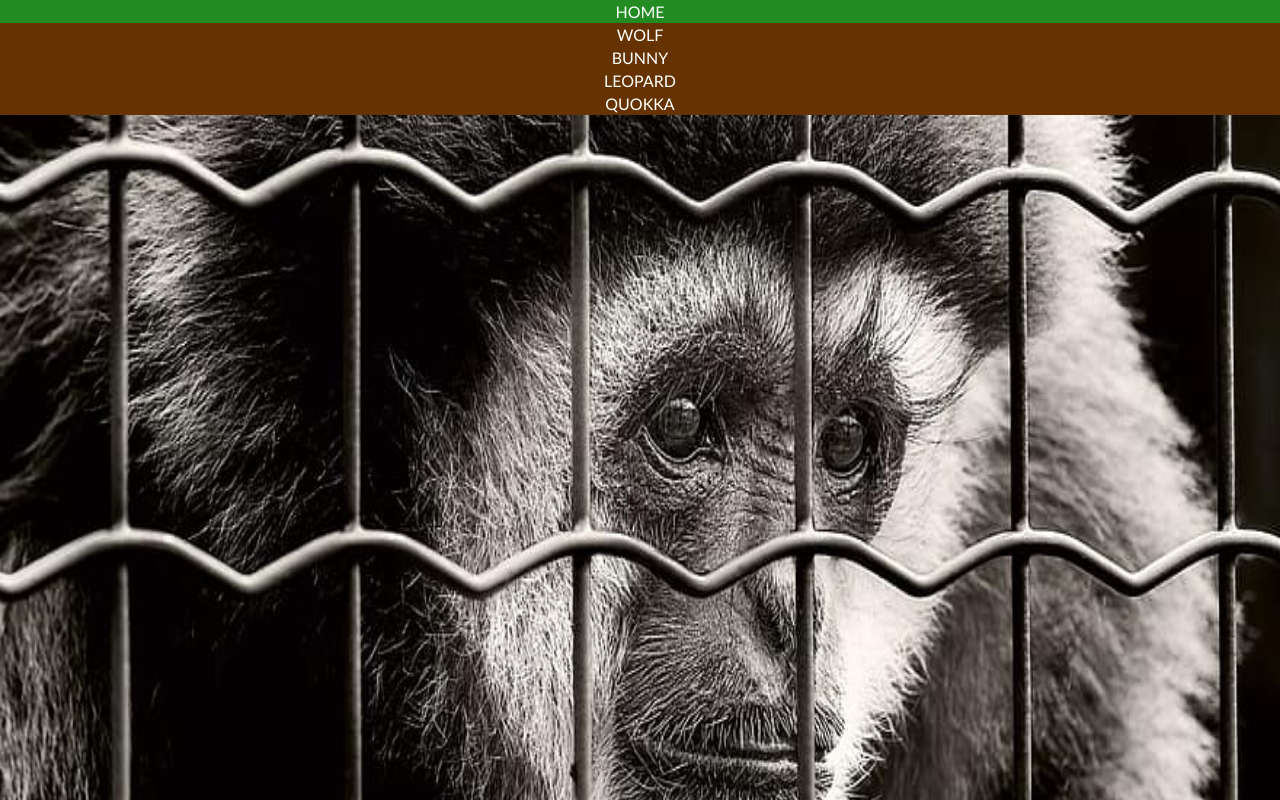
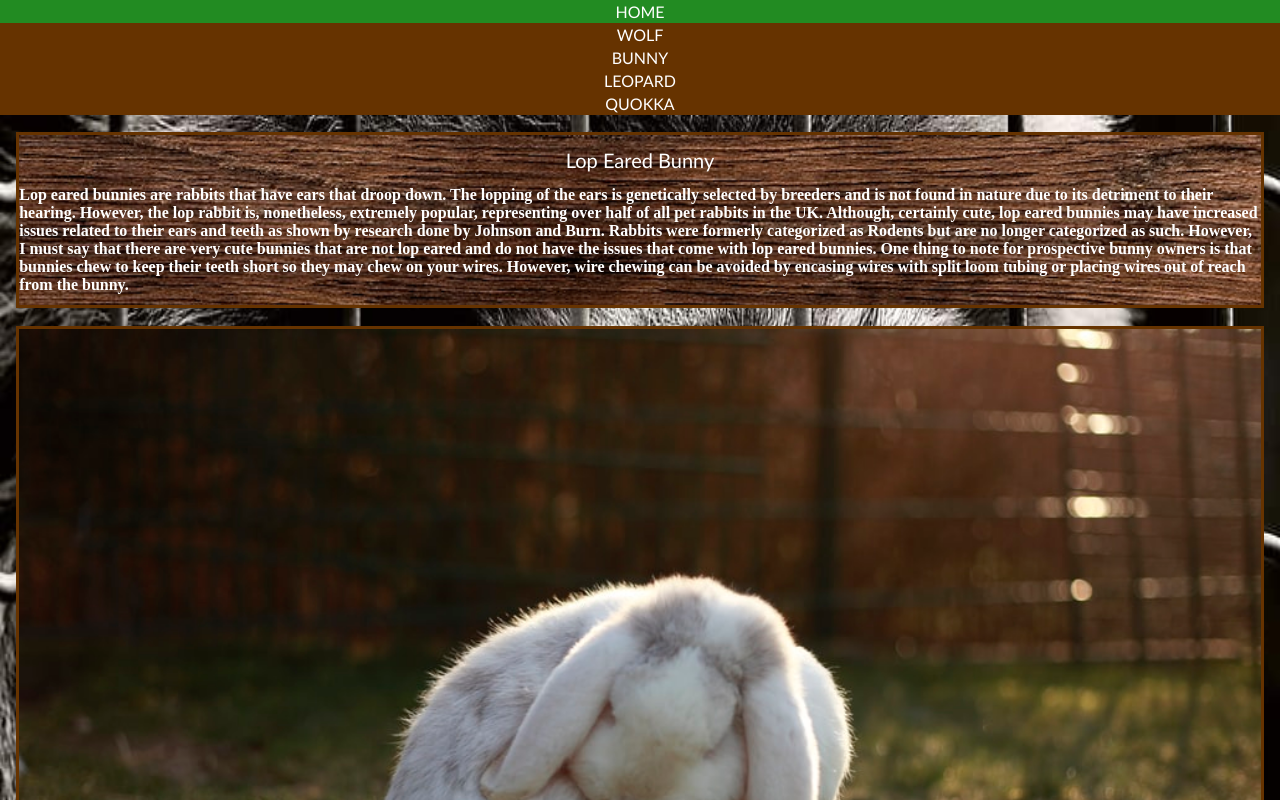
Before and after one commit to michaelw0ng/Contra-Zoo, a plain HTML site: page bunny/bunny.html in a window 1280 px wide. Shown: the top 800 px of the page. Drawn offline with Linux system fonts and the light colour scheme.

Commit message:
finished bunny paragraph text, title, and image on the separate page.

```diff
--- a/bunny/bunny.html
+++ b/bunny/bunny.html
@@ -13,8 +13,17 @@
 			<li><a class="menu">Leopard</a></li>
 			<li><a class="menu">Quokka</a></li>
       </ul>
+      <br>
+      <br>
+      <br>
+      <br>
       <div class="brownborder2">
-			<h1></h1>
-		</div>
+         <h1 id="bunny">Lop Eared Bunny</h1>
+         <h1 id="text">Lop eared bunnies are rabbits that have ears that droop down. The lopping of the ears is genetically selected by breeders and is not found in nature due to its detriment to their hearing. However, the lop rabbit is, nonetheless, extremely popular, representing over half of all pet rabbits in the UK. Although, certainly cute, lop eared bunnies may have increased issues related to their ears and teeth as shown by research done by Johnson and Burn. Rabbits were formerly categorized as Rodents but are no longer categorized as such. However, I must say that there are very cute bunnies that are not lop eared and do not have the issues that come with lop eared bunnies. One thing to note for prospective bunny owners is that bunnies chew to keep their teeth short so they may chew on your wires. However, wire chewing can be avoided by encasing wires with split loom tubing or placing wires out of reach from the bunny.</h1>
+      </div>
+      <br>
+      <div class="brownborder2">
+         <img src="../img/lop.jpeg">
+      </div>
    </body>
 </html>
--- a/bunny/css/bunny.css
+++ b/bunny/css/bunny.css
@@ -34,3 +34,32 @@ body {
 #home {
    background-color: forestgreen;
 }
+
+#bunny {
+   font-family: "Optima";
+   font-size: 125%;
+   font-weight: lighter;
+}
+
+.brownborder2 {
+   border: 3px solid #663300;
+   background-image: url('../../img/wood.jpeg');
+   background-size: 100%;
+   text-align: center;
+   width: 97%;
+   margin: auto;
+}
+
+img {
+   height: 90%;
+   width: 100%;
+}
+
+h1 {
+   color: white;
+}
+
+#text {
+   font-size: medium;
+   text-align: left;
+}
```
